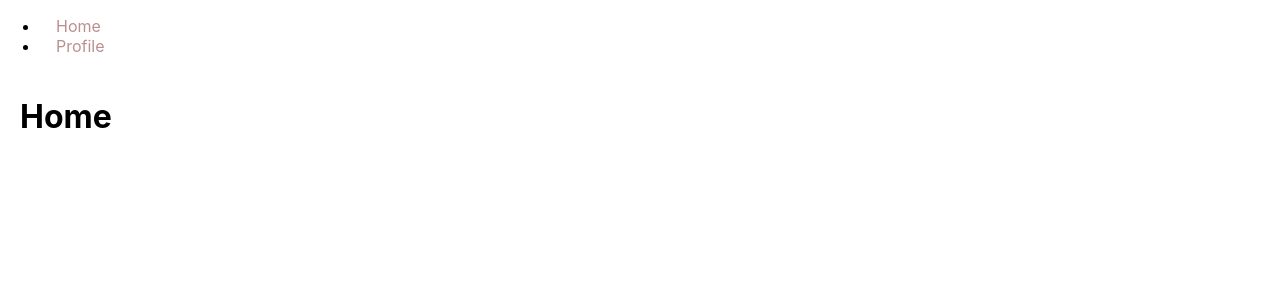
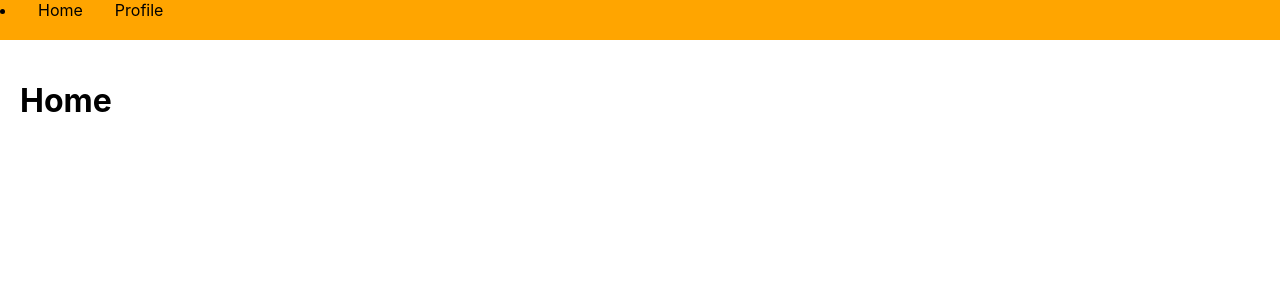
Before and after one commit to SumedhShewale/React-Auth-Project, a React (Create React App) app: page / in a window 1280 px wide. Shown: the top 300 px of the page. Built offline with nearby package versions, Linux system fonts and the light colour scheme.

Commit message:
Code commit for Nav bar

```diff
--- a/src/Nav.js
+++ b/src/Nav.js
@@ -4,16 +4,12 @@ import { Link } from "react-router-dom";
 class Nav extends Component {
   render() {
     return (
-      <div>
+      <div style={{ backgroundColor: "orange", height: 40 }}>
         <nav>
-          <ul>
-            <li>
-              <Link to="/">Home</Link>
-            </li>
-            <li>
-              <Link to="/profile">Profile</Link>
-            </li>
-          </ul>
+          <li>
+            <Link to="/">Home</Link>
+            <Link to="/profile">Profile</Link>
+          </li>
         </nav>
       </div>
     );
--- a/src/index.css
+++ b/src/index.css
@@ -13,7 +13,7 @@ code {
 }
 
 nav li a {
-  color: rosybrown;
+  color: black;
   text-align: center;
   padding: 14px 16px;
   text-decoration: none;
```
